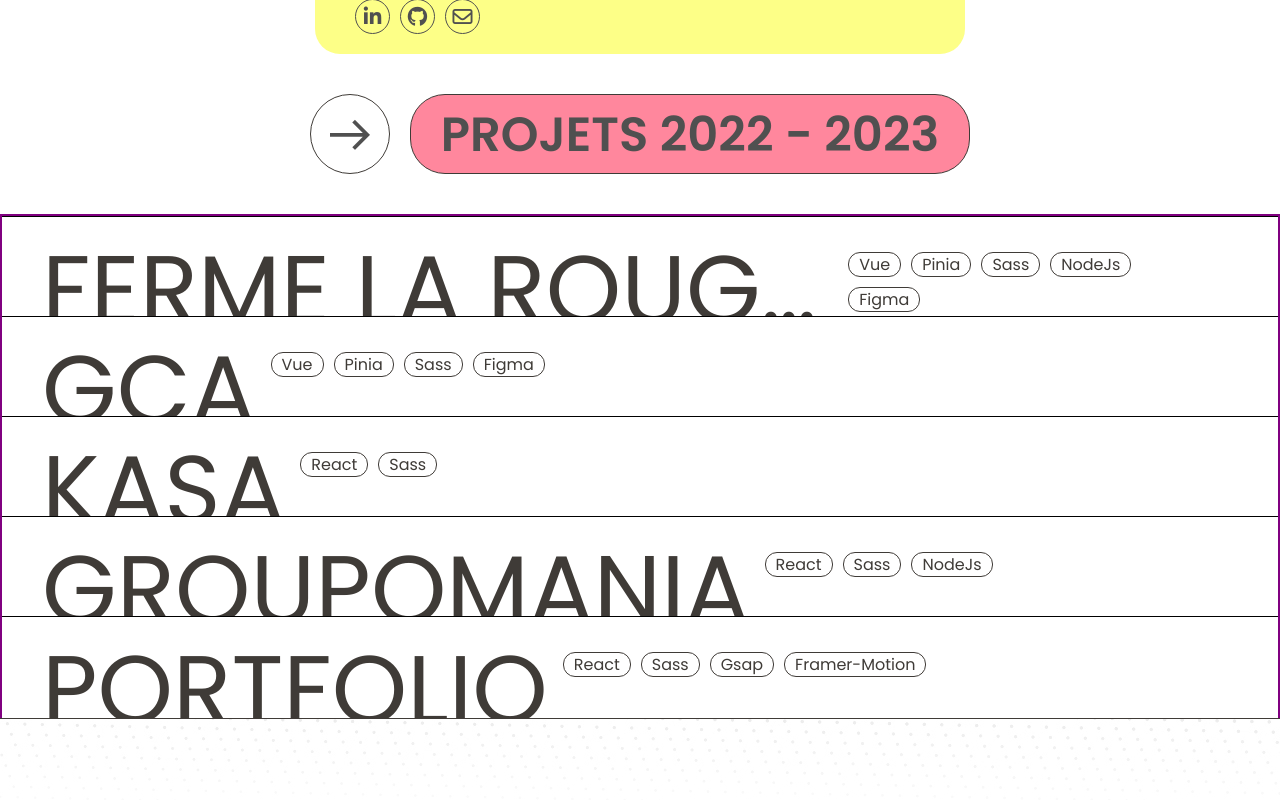
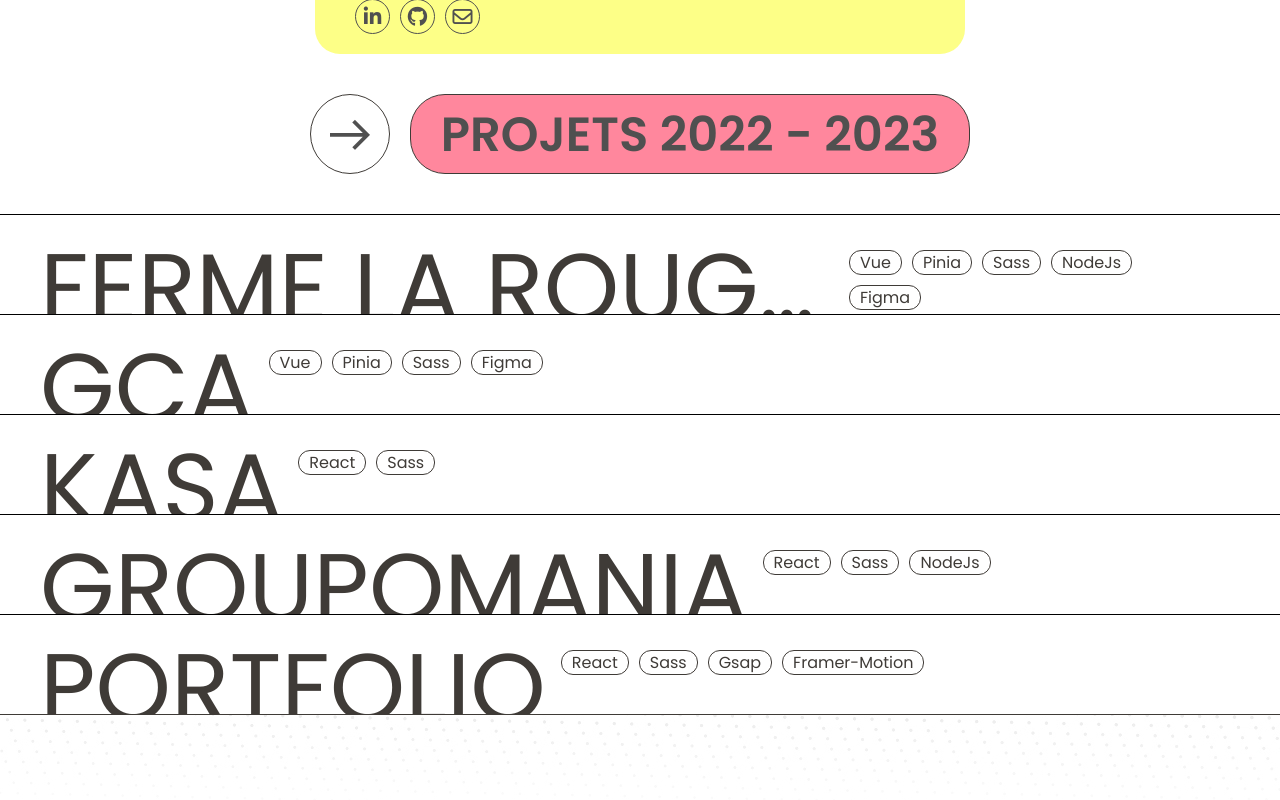
Before and after one commit to ThomasdevLC/portfolio_07_2023, a React (Create React App) app: page / in a window 1280 px wide. Shown: the part 658-1458 px from the top of the page. Built offline with nearby package versions, Linux system fonts and the light colour scheme.

Commit message:
workslinks font-weight

```diff
--- a/src/assets/styles/components/_WorksLinks.scss
+++ b/src/assets/styles/components/_WorksLinks.scss
@@ -42,10 +42,12 @@
       @include mixin.sm {
         font-size: 60px;
         padding-left: 25px;
+        font-weight: 500;
       }
       @include mixin.xs {
         font-size: 40px;
         padding-left: 25px;
+        font-weight: 500;
       }
     }
     &__tag {
--- a/src/components/Home/WorksLinks.js
+++ b/src/components/Home/WorksLinks.js
@@ -33,7 +33,7 @@ const WorksLinks = () => {
   };
 
   return (
-    <div className="workslinks br">
+    <div className="workslinks">
       {worklist.map((project, index) => {
         return (
           <NavLink to={`/${project.link}/${project.id}`} key={project.id}>
--- a/src/components/WorksComponent.js
+++ b/src/components/WorksComponent.js
@@ -36,7 +36,7 @@ const WorksComponent = () => {
   }
 
   return (
-    <section className="container br">
+    <section className="container">
       <h1 className="container__title" ref={containerRef}>
         <span className="container__title__span" ref={titleRef}>
           {project.title}
```
